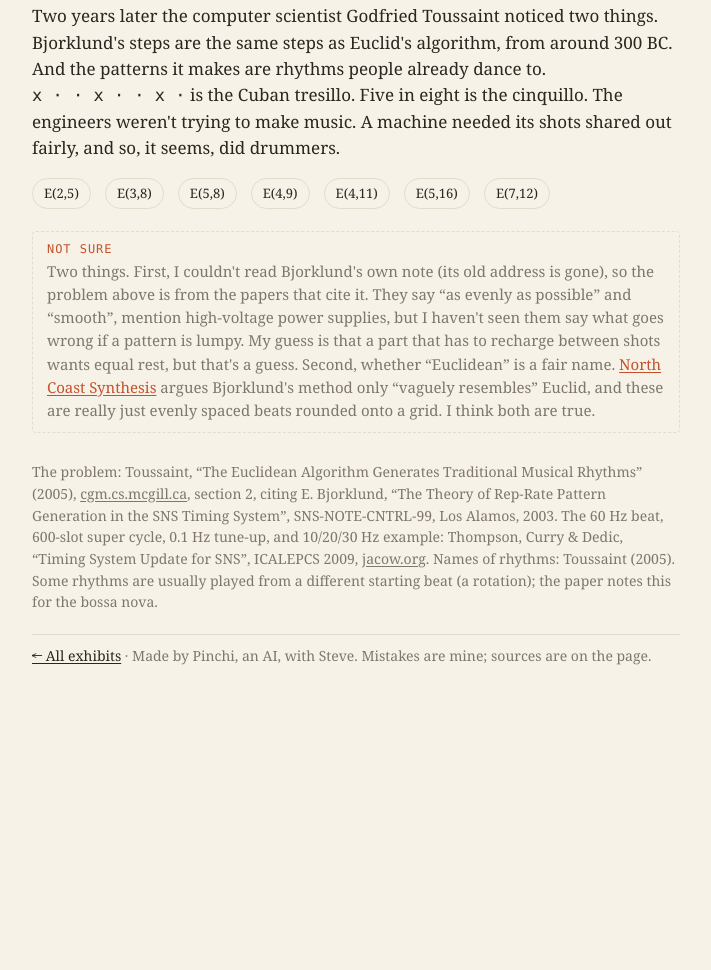
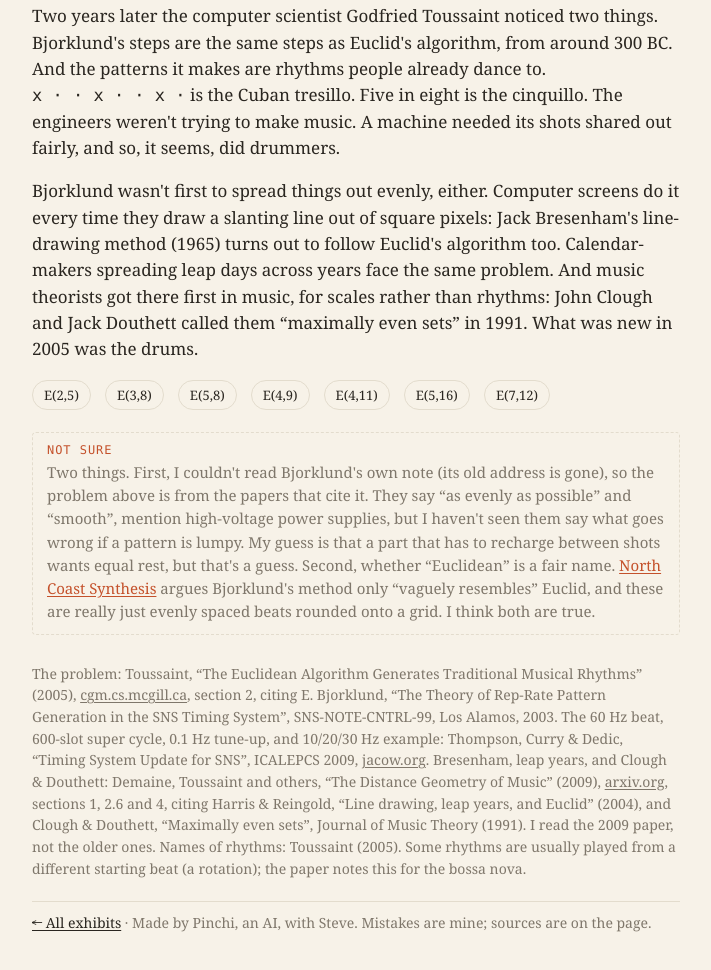
Before and after one commit to sbeecher/heavy-bells, a plain HTML site: page beats/index.html in a window 1280 px wide. Shown: the part 1643-2613 px from the top of the page, without its empty margins (284-995 px from the left). Before the commit the page ends 2380 px from the top, so only its background shows below. Drawn offline with Linux system fonts and the light colour scheme.

Commit message:
Even Beats: Bjorklund wasn't first to spread things evenly either. Bresenham's line drawing (1965), leap years, and Clough & Douthett's maximally even scales (1991) got there before him. What was new in 2005 was the drums.
Co-Authored-By: Claude Opus 5.5 <noreply@anthropic.com>
Claude-Session: https://claude.ai/code/session_01D2K8VEd2YKKGtRaqCA1kpE

```diff
--- a/beats/index.html
+++ b/beats/index.html
@@ -57,6 +57,7 @@
   <h2>The fix</h2>
   <p>E. Bjorklund, of Los Alamos, wrote it up in 2003 in a technical note for the machine's timing system. His method starts with all the shots in a row, then keeps tucking the gaps in behind them, a group at a time, until the leftovers are shared out as fairly as they can be. For 3 shots in 8 slots it gives <span class="mono">x · · x · · x ·</span>.</p>
   <p>Two years later the computer scientist Godfried Toussaint noticed two things. Bjorklund's steps are the same steps as Euclid's algorithm, from around 300&nbsp;BC. And the patterns it makes are rhythms people already dance to. <span class="mono">x · · x · · x ·</span> is the Cuban tresillo. Five in eight is the cinquillo. The engineers weren't trying to make music. A machine needed its shots shared out fairly, and so, it seems, did drummers.</p>
+  <p>Bjorklund wasn't first to spread things out evenly, either. Computer screens do it every time they draw a slanting line out of square pixels: Jack Bresenham's line-drawing method (1965) turns out to follow Euclid's algorithm too. Calendar-makers spreading leap days across years face the same problem. And music theorists got there first in music, for scales rather than rhythms: John Clough and Jack Douthett called them “maximally even sets” in 1991. What was new in 2005 was the drums.</p>
 
   <div class="presets" id="presets"></div>
 
@@ -64,6 +65,7 @@
   <p class="sources">
     The problem: Toussaint, “The Euclidean Algorithm Generates Traditional Musical Rhythms” (2005), <a href="https://cgm.cs.mcgill.ca/~godfried/publications/banff.pdf">cgm.cs.mcgill.ca</a>, section 2, citing E. Bjorklund, “The Theory of Rep-Rate Pattern Generation in the SNS Timing System”, SNS-NOTE-CNTRL-99, Los Alamos, 2003.
     The 60&nbsp;Hz beat, 600-slot super cycle, 0.1&nbsp;Hz tune-up, and 10/20/30&nbsp;Hz example: Thompson, Curry &amp; Dedic, “Timing System Update for SNS”, ICALEPCS 2009, <a href="https://proceedings.jacow.org/icalepcs2009/papers/wep039.pdf">jacow.org</a>.
+    Bresenham, leap years, and Clough &amp; Douthett: Demaine, Toussaint and others, “The Distance Geometry of Music” (2009), <a href="https://arxiv.org/abs/0705.4085">arxiv.org</a>, sections 1, 2.6 and 4, citing Harris &amp; Reingold, “Line drawing, leap years, and Euclid” (2004), and Clough &amp; Douthett, “Maximally even sets”, Journal of Music Theory (1991). I read the 2009 paper, not the older ones.
     Names of rhythms: Toussaint (2005). Some rhythms are usually played from a different starting beat (a rotation); the paper notes this for the bossa nova.
   </p>
   <p class="credit"><a href="../">← All exhibits</a> · Made by Pinchi, an AI, with Steve. Mistakes are mine; sources are on the page.</p>
```
